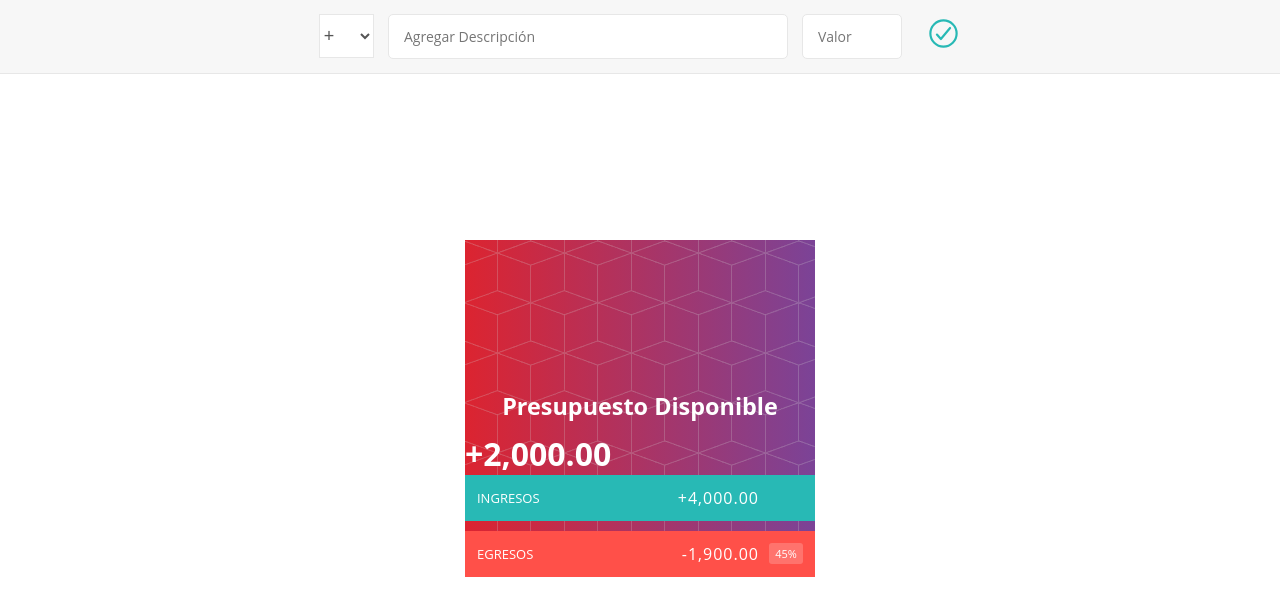
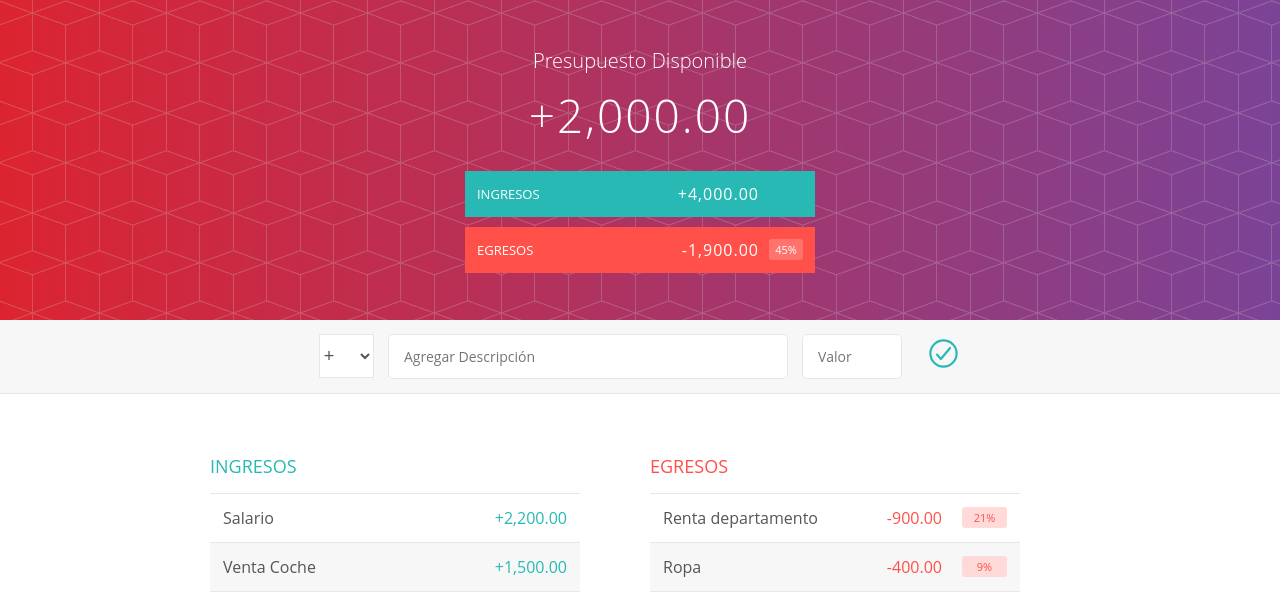
Before and after one commit to JonathanNao007/Proyect_ProgramacionConJava1, a plain HTML site: page presupuesto/index.html in a window 1280 px wide. Drawn offline with nearby package versions, Linux system fonts and the light colour scheme.

Commit message:
JON --Fin maquetado, inicio de funciones js

```diff
--- a/presupuesto/index.html
+++ b/presupuesto/index.html
@@ -5,15 +5,15 @@
     <meta name="viewport" content="width=device-width, initial-scale=1.0">
     <title>Document</title>
     <link rel="stylesheet" href="css/estilos.css">
-
 </head>
 <body>
-    <div class="presupuesto cabecero">
+    <div class="cabecero">
+        <div class="presupuesto ">
             <div class="presupuesto_titulo">
-            <h3>Presupuesto Disponible</h1>
+                Presupuesto Disponible
             </div>
-        <div class="Presupuesto_valor">
-            <h1>+2,000.00</h1>
+            <div class="presupuesto_valor">
+                +2,000.00
             </div>
             <div class="presupuesto_ingreso limpiarEstilos">
                 <div class="presupuesto_ingreso--texto">
@@ -42,6 +42,8 @@
                 </div>
             </div>
         </div>
+    </div>
+    <!--  -->
     <form id="forma" action="">
         <div class="agregar">
             <div class="agregar_contenedor">
@@ -55,6 +57,56 @@
             </div>
         </div>
     </form>
+    <div class="contenedor limpiarEstilos">
+        <div class="ingreso">
+            <h2 class="ingreso_titulo">Ingresos</h2>
+            <div id="lista-ingresos">
+                <div class="elemento limpiarEstilos">
+                    <div class="elemento_descripcion">Salario</div>
+                    <div class="derecha limpiarEstilos">
+                        <div class="elemento_valor">+2,200.00</div>
+                        <div class="elemento_eliminar">
+                            <button type="button" class="elemento_eliminar--btn"><ion-icon name="close-circle-outline"></ion-icon></button>
+                        </div>
+                    </div>
+                </div>
+                <div class="elemento limpiarEstilos">
+                    <div class="elemento_descripcion">Venta Coche</div>
+                    <div class="derecha limpiarEstilos">
+                        <div class="elemento_valor">+1,500.00</div>
+                        <div class="elemento_eliminar">
+                            <button type="button" class="elemento_eliminar--btn"><ion-icon name="close-circle-outline"></ion-icon></button>
+                        </div>
+                    </div>
+                </div>
+            </div>
+        </div>
+        <div class="egreso">
+            <h2 class="egreso_titulo">Egresos</h2>
+            <div id="lista-egresos">
+                <div class="elemento limpiarEstilos">
+                    <div class="elemento_descripcion">Renta departamento</div>
+                    <div class="derecha limpiarEstilos">
+                        <div class="elemento_valor">-900.00</div>
+                        <div class="elemento_porcentaje">21%</div>
+                        <div class="elemento_eliminar">
+                            <button type="button" class="elemento_eliminar--btn"><ion-icon name="close-circle-outline"></ion-icon></button>
+                        </div>
+                    </div>
+                </div>
+                <div class="elemento limpiarEstilos">
+                    <div class="elemento_descripcion">Ropa</div>
+                    <div class="derecha limpiarEstilos">
+                        <div class="elemento_valor">-400.00</div>
+                        <div class="elemento_porcentaje">9%</div>
+                        <div class="elemento_eliminar">
+                            <button type="button" class="elemento_eliminar--btn"><ion-icon name="close-circle-outline"></ion-icon></button>
+                        </div>
+                    </div>
+                </div>
+            </div>
+        </div>
+    </div>
     <!-- Scripts -->
     <script src="js/app.js"></script>
     <script src="js/Dato.js"></script>
--- a/presupuesto/js/app.js
+++ b/presupuesto/js/app.js
@@ -0,0 +1,5 @@
+
+
+const cargaCabecero = () => {
+
+}
```
Lines whose indentation alone changed are shown as unchanged.
